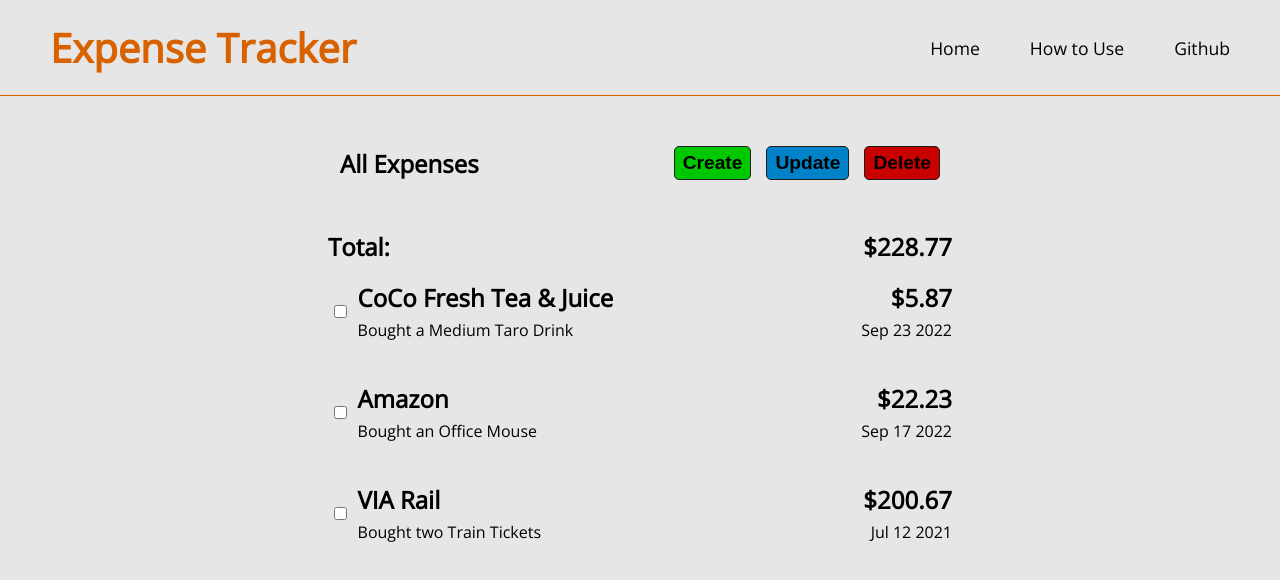
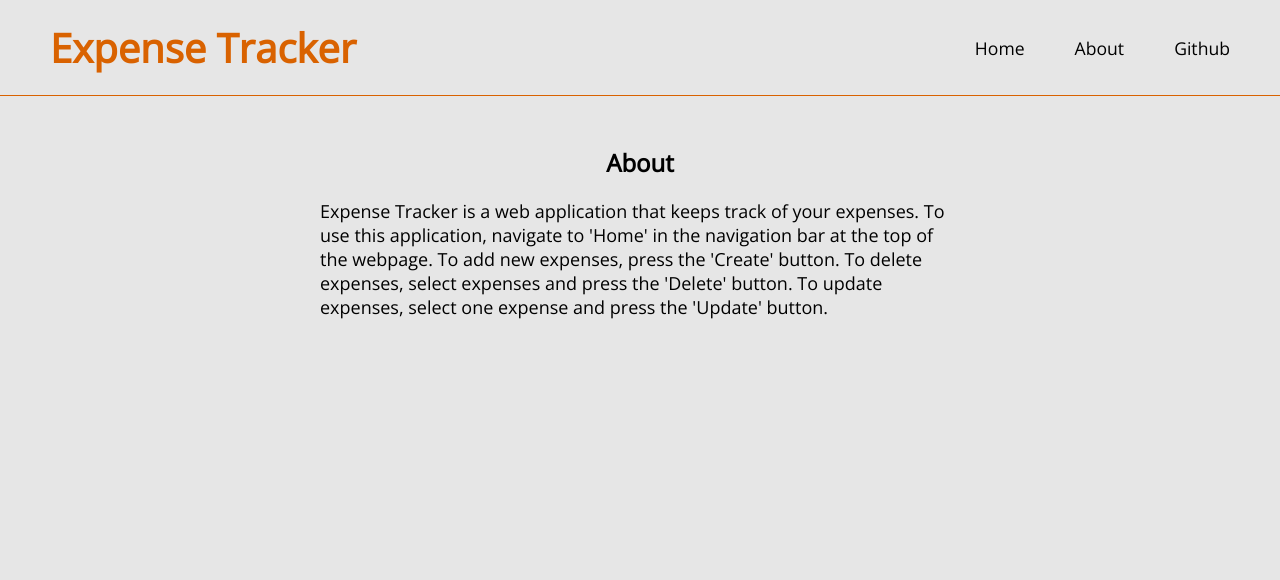
Before and after one commit to Columbium41/Expense-Tracker, a React (Create React App) app: page /about in a window 1280 px wide. Shown: the top 580 px of the page. Built offline with nearby package versions, Linux system fonts and the light colour scheme; data requests are answered from the project's data file.

Commit message:
Changed SFCs to arrow functions and added routers and about page

```diff
--- a/package.json
+++ b/package.json
@@ -8,6 +8,7 @@
     "@testing-library/user-event": "^13.5.0",
     "react": "^18.2.0",
     "react-dom": "^18.2.0",
+    "react-router-dom": "^5.3.4",
     "react-scripts": "5.0.1",
     "web-vitals": "^2.1.4"
   },
--- /dev/null
+++ b/src/About.js
@@ -0,0 +1,18 @@
+const About = () => {
+
+    return (
+        <div className="container">
+            <h2 className="header">About</h2>
+            <p>
+                Expense Tracker is a web application that keeps track of your expenses.
+                To use this application, navigate to 'Home' in the navigation bar at the top of the webpage.
+                To add new expenses, press the 'Create' button.
+                To delete expenses, select expenses and press the 'Delete' button.
+                To update expenses, select one expense and press the 'Update' button.
+            </p>
+        </div>
+    )
+
+}
+
+export default About;
--- a/src/App.css
+++ b/src/App.css
@@ -5,6 +5,13 @@
   -webkit-touch-callout: none;
   -khtml-user-select: none;
   -ms-user-select: none;
+}
+.header {
+  text-align: center;
+  margin-bottom: 20px;
+}
+p {
+  font-size: 18px;
 }
 
 .navbar {
--- a/src/App.js
+++ b/src/App.js
@@ -1,6 +1,8 @@
 import './App.css';
 import Navbar from './Navbar';
 import Home from './Home';
+import About from './About';
+import { BrowserRouter as Router, Route, Switch } from 'react-router-dom';
 
 /**
  * Returns a JSX element containing the react app
@@ -8,10 +10,21 @@ import Home from './Home';
  */
 function App() {
   return (
-    <div className="App">
-      <Navbar />
-      <Home />
-    </div>
+    <Router>
+      <div className="App">
+        <Navbar />
+        <div className="content">
+          <Switch>
+            <Route exact path="/">
+              <Home />
+            </Route>
+            <Route exact path="/about">
+              <About />
+            </Route>
+          </Switch>
+        </div>
+      </div>
+    </Router>
   );
 }
 
--- a/src/ButtonMenu.js
+++ b/src/ButtonMenu.js
@@ -5,7 +5,7 @@
  * @param {function} handleDelete A function that deletes expenses
  * @returns {JSX.Element}         The ButtonMenu component for the app
  */
-function ButtonMenu({ handleCreate, handleUpdate, handleDelete }) {
+const ButtonMenu = ({ handleCreate, handleUpdate, handleDelete }) => {
     return (
         <div id="button-bar">
             <button type="button" className="menu-button no-select" id="create-button" onClick={() => {
--- a/src/ErrorOverlay.js
+++ b/src/ErrorOverlay.js
@@ -2,7 +2,7 @@
  * Returns a JSX element containing an error message
  * @returns {JSX.Element} A JSX component containing an error overlay
  */
-function ErrorOverlay() {
+const ErrorOverlay = () => {
     return (
         <div className="error-overlay">
             <h2>Error while trying to fetch data. Please try again later.</h2>
--- a/src/ExpenseList.js
+++ b/src/ExpenseList.js
@@ -5,7 +5,7 @@
  * @param {object} selected  A boolean array indicating if each expense is selected
  * @returns {JSX.Element}    An ExpenseList component
  */
-function ExpenseList({ expenses, totalCost, selected }) {
+const ExpenseList = ({ expenses, totalCost, selected }) => {
     return (
         <div className="expense-list">
             <div id="total-cost">
--- a/src/FetchingOverlay.js
+++ b/src/FetchingOverlay.js
@@ -2,7 +2,7 @@
  * Returns a JSX component containing a loading message
  * @returns {JSX.Element} Returns a JSX element containing a fetching overlay
  */
-function FetchingOverlay() {
+const FetchingOverlay = () => {
     return (
         <div className="fetching-overlay">
             <h2>Loading... </h2>
--- a/src/Home.js
+++ b/src/Home.js
@@ -20,7 +20,7 @@ function calculateTotalCost(expenses) {
  * Returns a JSX element containing the Home component
  * @returns {JSX.Element} The Home component for the app
  */
-function Home() {
+const Home = () => {
     // TODO: Add searching feature to search specific expenses
     const searchQuery = "";
 
@@ -35,6 +35,7 @@ function Home() {
         console.log("Pressed Update Button");
     };
     const handleDelete = () => {
+        console.log("Pressed Delete Button");
         // TODO: Add delete functionality
         // const filteredExpenses = expenses.filter(expense => selected[expense.id - 1] === false);
         //setExpenses(filteredExpenses);
--- a/src/Navbar.js
+++ b/src/Navbar.js
@@ -1,15 +1,17 @@
+import { Link } from 'react-router-dom';
+
 /**
  * Returns a JSX Element containing the Navigation Bar
  * @returns {JSX.Element} The Navigation Bar component for the app
  */
-function Navbar() {
+const Navbar = () => {
     // TODO: Add functionality to links
     return (
         <nav className="navbar">
             <h1 id="title">Expense Tracker</h1>
             <ul id="links">
-                <li><a href="" target="_blank">Home</a></li>
-                <li><a href="" target="_blank">How to Use</a></li>
+                <li><Link to="/">Home</Link></li>
+                <li><Link to="/about">About</Link></li>
                 <li><a href="" target="_blank">Github</a></li>
             </ul>
         </nav>
--- a/src/useFetch.js
+++ b/src/useFetch.js
@@ -5,7 +5,7 @@ import { useState, useEffect } from 'react';
  * @param {string} url The url to fetch data from
  * @returns {object}   An object containing fetch data
  */
-function useFetch(url) {
+const useFetch = (url) => {
     const [data, setData] = useState([]);
     const [isFetching, setIsFetching] = useState(true);
     const [fetchError, setFetchError] = useState(false);
```
Also changed, not shown: 1 other file (tests, documents, lock files or other folders).
